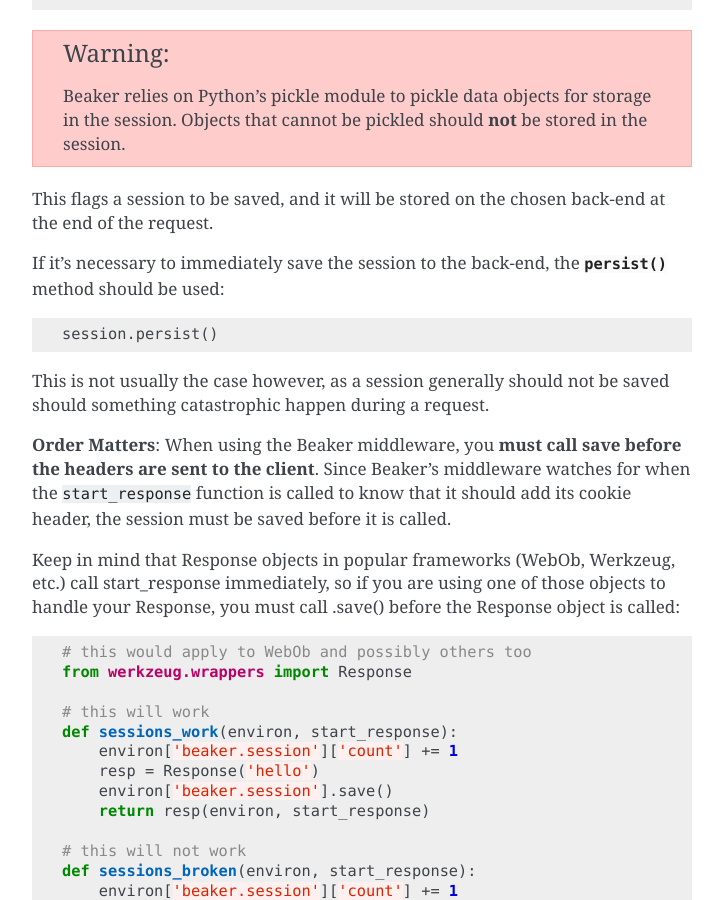
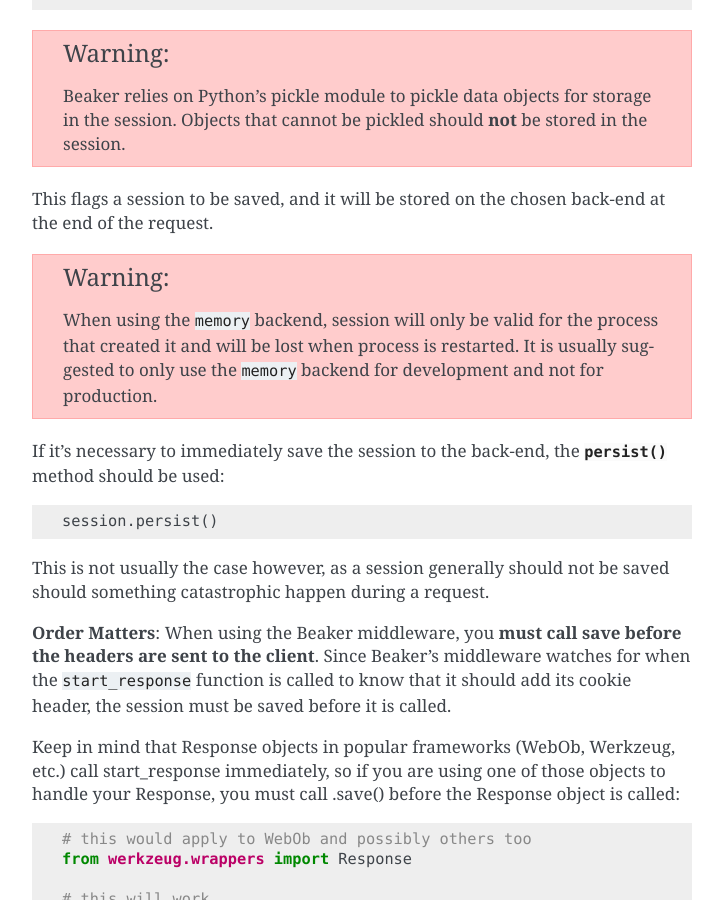
Before and after one commit to bbangert/beaker, a Sphinx documentation site: the page built from beaker/docs/sessions.rst, in a window 1280 px wide and 900 px high, scrolled down 2095 px. Shown: the whole window, without its empty margins (388-1111 px from the left). Built offline with Sphinx 7.4.7, drawn with Linux system fonts in a browser that asks for light colours.

Commit message:
Add a warning regarding the memory backend for sessions

```diff
--- a/beaker/docs/sessions.rst
+++ b/beaker/docs/sessions.rst
@@ -108,6 +108,12 @@ on the session object::
 
 This flags a session to be saved, and it will be stored on the chosen back-end
 at the end of the request.
+
+.. warning::
+
+    When using the ``memory`` backend, session will only be valid for the process
+    that created it and will be lost when process is restarted. It is usually
+    suggested to only use the ``memory`` backend for development and not for production.
 
 If it's necessary to immediately save the session to the back-end, the
 :meth:`~beaker.session.SessionObject.persist` method should be used::
```
